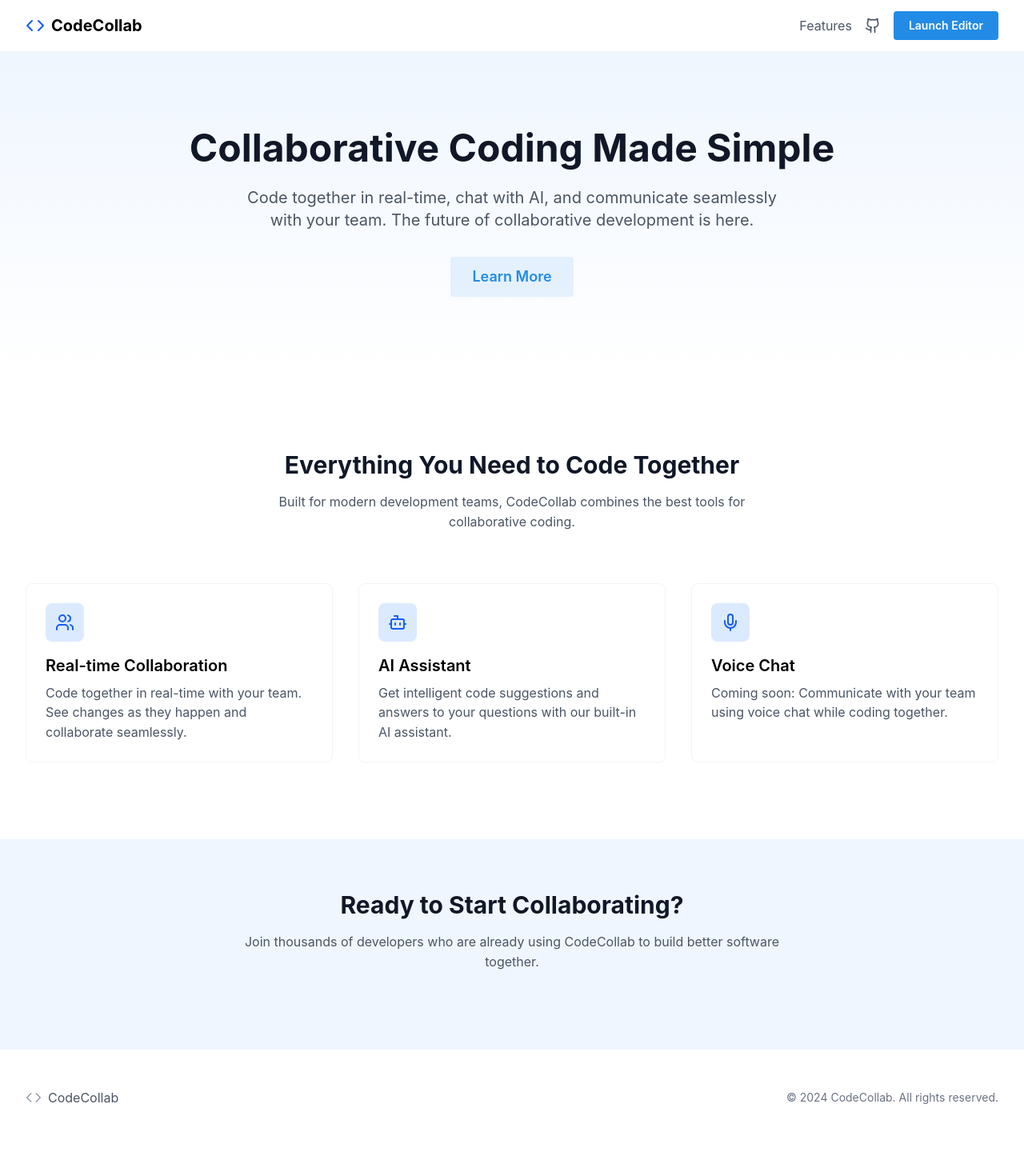
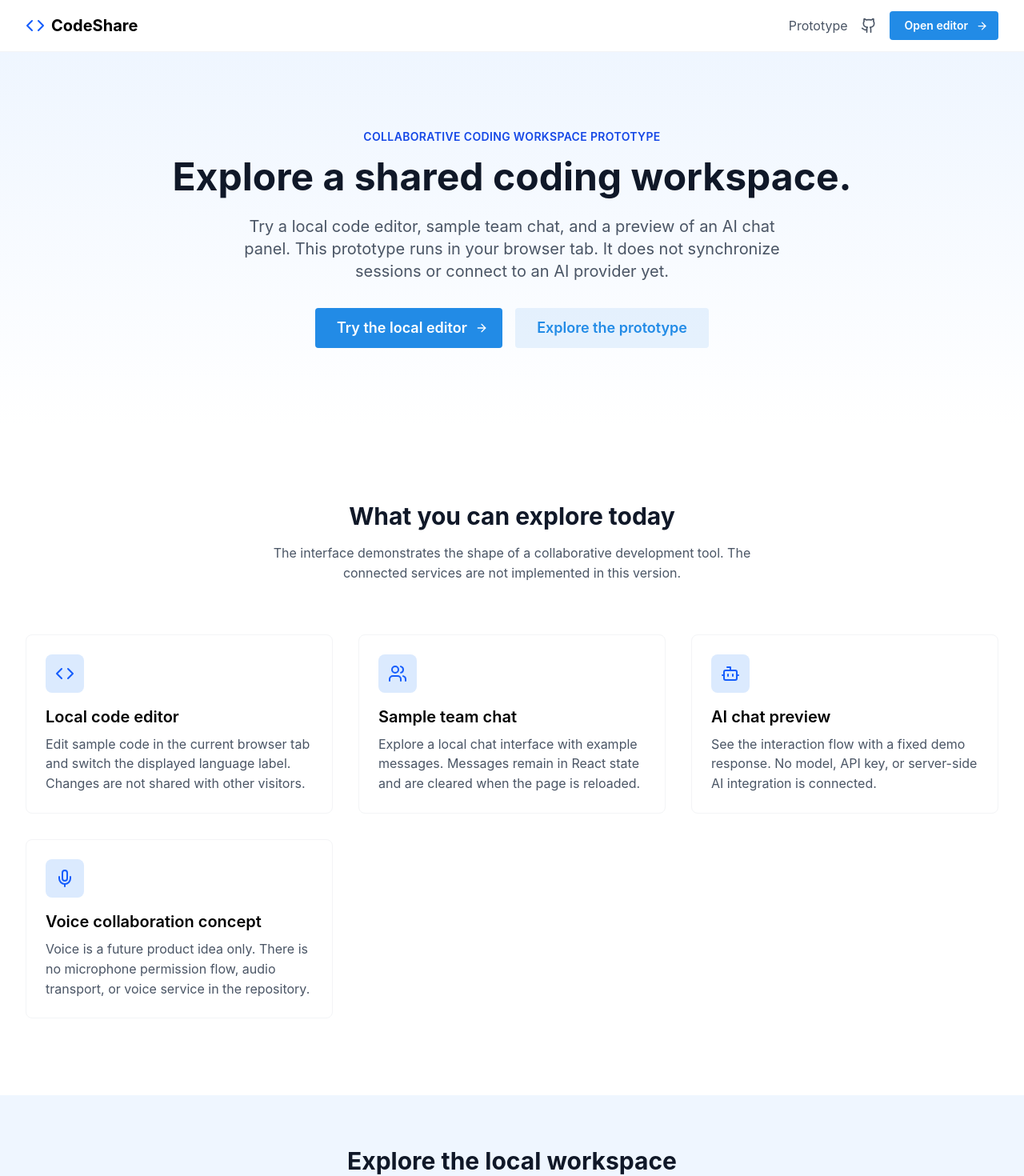
Before and after one commit to Brajesh31/CodeShare, a Next.js app: page / in a window 1280 px wide. Shown: the top 1470 px of the page at 80% size. Before the commit the page ends 1432 px from the top, so only its background shows below. Built offline with nearby package versions, Linux system fonts and the light colour scheme.

Commit message:
fix: align landing page claims with prototype behavior

```diff
--- a/app/page.tsx
+++ b/app/page.tsx
@@ -1,145 +1,152 @@
-import React from 'react'
-// import { Link } from 'react-router-dom'
 import Link from 'next/link'
 import { Button } from '@mantine/core'
 import { Code, Users, Bot, Mic, ArrowRight, Github } from 'lucide-react'
-const LandingPage: React.FC = () => {
+
+const LandingPage = () => {
   return (
     <div className="min-h-screen bg-white">
-      {/* Navigation */}
       <nav className="border-b border-gray-100">
         <div className="max-w-7xl mx-auto px-4 sm:px-6 lg:px-8">
           <div className="flex justify-between items-center h-16">
-            <div className="flex items-center gap-2">
+            <Link href="/" className="flex items-center gap-2" aria-label="CodeShare home">
               <Code size={24} className="text-blue-600" />
-              <span className="font-bold text-xl">CodeCollab</span>
-            </div>
+              <span className="font-bold text-xl">CodeShare</span>
+            </Link>
             <div className="flex items-center gap-4">
-              <a href="#features" className="text-gray-600 hover:text-gray-900">
-                Features
+              <a href="#prototype" className="text-gray-600 hover:text-gray-900">
+                Prototype
               </a>
               <a
-                href="https://github.com"
+                href="https://github.com/Brajesh31/CodeShare"
                 target="_blank"
                 rel="noopener noreferrer"
+                aria-label="CodeShare on GitHub"
                 className="text-gray-600 hover:text-gray-900"
               >
                 <Github size={20} />
               </a>
               <Link href="/editor">
-                <Button size="sm">Launch Editor</Button>
+                <Button size="sm" rightSection={<ArrowRight size={15} />}>Open editor</Button>
               </Link>
             </div>
           </div>
         </div>
       </nav>
-      {/* Hero Section */}
-      <div className="bg-gradient-to-b from-blue-50 to-white">
+
+      <main>
+        <section className="bg-gradient-to-b from-blue-50 to-white">
           <div className="max-w-7xl mx-auto px-4 sm:px-6 lg:px-8 py-24">
             <div className="text-center">
+              <p className="text-sm font-semibold tracking-wide uppercase text-blue-700 mb-4">
+                Collaborative coding workspace prototype
+              </p>
               <h1 className="text-4xl sm:text-5xl font-bold text-gray-900 mb-6">
-              Collaborative Coding Made Simple
+                Explore a shared coding workspace.
               </h1>
               <p className="text-xl text-gray-600 mb-8 max-w-2xl mx-auto">
-              Code together in real-time, chat with AI, and communicate
-              seamlessly with your team. The future of collaborative development
-              is here.
+                Try a local code editor, sample team chat, and a preview of an AI chat panel.
+                This prototype runs in your browser tab. It does not synchronize sessions or
+                connect to an AI provider yet.
               </p>
               <div className="flex justify-center gap-4">
-              {/* <Link to="/editor">
-                <Button size="lg" rightSection={<ArrowRight size={16} />}>
-                  Start Coding
-                </Button>
-              </Link> */}
-              <a href="#features">
-                <Button size="lg" variant="light">
-                  Learn More
-                </Button>
+                <Link href="/editor">
+                  <Button size="lg" rightSection={<ArrowRight size={16} />}>Try the local editor</Button>
+                </Link>
+                <a href="#prototype">
+                  <Button size="lg" variant="light">Explore the prototype</Button>
                 </a>
               </div>
             </div>
           </div>
-      </div>
-      {/* Features Section */}
-      <div id="features" className="py-24 bg-white">
+        </section>
+
+        <section id="prototype" className="py-24 bg-white">
           <div className="max-w-7xl mx-auto px-4 sm:px-6 lg:px-8">
             <div className="text-center mb-16">
               <h2 className="text-3xl font-bold text-gray-900 mb-4">
-              Everything You Need to Code Together
+                What you can explore today
               </h2>
               <p className="text-gray-600 max-w-2xl mx-auto">
-              Built for modern development teams, CodeCollab combines the best
-              tools for collaborative coding.
+                The interface demonstrates the shape of a collaborative development tool.
+                The connected services are not implemented in this version.
               </p>
             </div>
             <div className="grid md:grid-cols-3 gap-8">
-            <div className="p-6 rounded-lg border border-gray-100 hover:border-blue-100 transition-colors">
+              <article className="p-6 rounded-lg border border-gray-100 hover:border-blue-100 transition-colors">
+                <div className="w-12 h-12 bg-blue-100 rounded-lg flex items-center justify-center mb-4">
+                  <Code size={24} className="text-blue-600" />
+                </div>
+                <h3 className="text-xl font-semibold mb-2">Local code editor</h3>
+                <p className="text-gray-600">
+                  Edit sample code in the current browser tab and switch the displayed language label.
+                  Changes are not shared with other visitors.
+                </p>
+              </article>
+              <article className="p-6 rounded-lg border border-gray-100 hover:border-blue-100 transition-colors">
                 <div className="w-12 h-12 bg-blue-100 rounded-lg flex items-center justify-center mb-4">
                   <Users size={24} className="text-blue-600" />
                 </div>
-              <h3 className="text-xl font-semibold mb-2">
-                Real-time Collaboration
-              </h3>
+                <h3 className="text-xl font-semibold mb-2">Sample team chat</h3>
                 <p className="text-gray-600">
-                Code together in real-time with your team. See changes as they
-                happen and collaborate seamlessly.
+                  Explore a local chat interface with example messages. Messages remain in React
+                  state and are cleared when the page is reloaded.
                 </p>
-            </div>
-            <div className="p-6 rounded-lg border border-gray-100 hover:border-blue-100 transition-colors">
+              </article>
+              <article className="p-6 rounded-lg border border-gray-100 hover:border-blue-100 transition-colors">
                 <div className="w-12 h-12 bg-blue-100 rounded-lg flex items-center justify-center mb-4">
                   <Bot size={24} className="text-blue-600" />
                 </div>
-              <h3 className="text-xl font-semibold mb-2">AI Assistant</h3>
+                <h3 className="text-xl font-semibold mb-2">AI chat preview</h3>
                 <p className="text-gray-600">
-                Get intelligent code suggestions and answers to your questions
-                with our built-in AI assistant.
+                  See the interaction flow with a fixed demo response. No model, API key, or
+                  server-side AI integration is connected.
                 </p>
-            </div>
-            <div className="p-6 rounded-lg border border-gray-100 hover:border-blue-100 transition-colors">
+              </article>
+              <article className="p-6 rounded-lg border border-gray-100 hover:border-blue-100 transition-colors">
                 <div className="w-12 h-12 bg-blue-100 rounded-lg flex items-center justify-center mb-4">
                   <Mic size={24} className="text-blue-600" />
                 </div>
-              <h3 className="text-xl font-semibold mb-2">Voice Chat</h3>
+                <h3 className="text-xl font-semibold mb-2">Voice collaboration concept</h3>
                 <p className="text-gray-600">
-                Coming soon: Communicate with your team using voice chat while
-                coding together.
+                  Voice is a future product idea only. There is no microphone permission flow,
+                  audio transport, or voice service in the repository.
                 </p>
+              </article>
             </div>
           </div>
-        </div>
-      </div>
-      {/* CTA Section */}
-      <div className="bg-blue-50 py-16">
+        </section>
+
+        <section className="bg-blue-50 py-16">
           <div className="max-w-7xl mx-auto px-4 sm:px-6 lg:px-8">
             <div className="text-center">
               <h2 className="text-3xl font-bold text-gray-900 mb-4">
-              Ready to Start Collaborating?
+                Explore the local workspace
               </h2>
               <p className="text-gray-600 mb-8 max-w-2xl mx-auto">
-              Join thousands of developers who are already using CodeCollab to
-              build better software together.
+                Open the editor route to inspect the current UI prototype and its local interactions.
               </p>
-            {/* <Link to="/editor">
-              <Button size="lg">Launch Editor</Button>
-            </Link> */}
+              <Link href="/editor">
+                <Button size="lg" rightSection={<ArrowRight size={16} />}>Launch CodeShare</Button>
+              </Link>
             </div>
           </div>
-      </div>
-      {/* Footer */}
+        </section>
+      </main>
+
       <footer className="bg-white border-t border-gray-100">
-        <div className="max-w-7xl mx-auto px-4 sm:px-6 lg:px-8 py-12">
-          <div className="flex justify-between items-center">
+        <div className="max-w-7xl mx-auto px-4 sm:px-6 lg:px-8 py-8 flex flex-col sm:flex-row justify-between items-center gap-3">
           <div className="flex items-center gap-2">
             <Code size={20} className="text-gray-400" />
-              <span className="text-gray-600">CodeCollab</span>
+            <span className="text-gray-600">CodeShare</span>
           </div>
-            <div className="text-gray-500 text-sm">
-              © 2024 CodeCollab. All rights reserved.
-            </div>
-          </div>
+          <p className="text-gray-500 text-sm">© 2026 CodeShare · Open-source prototype</p>
+          <a href="https://github.com/Brajesh31/CodeShare" className="text-sm text-gray-600 hover:text-gray-900">
+            View source on GitHub
+          </a>
         </div>
       </footer>
     </div>
   )
 }
+
 export default LandingPage
```
Lines whose indentation alone changed are shown as unchanged.
